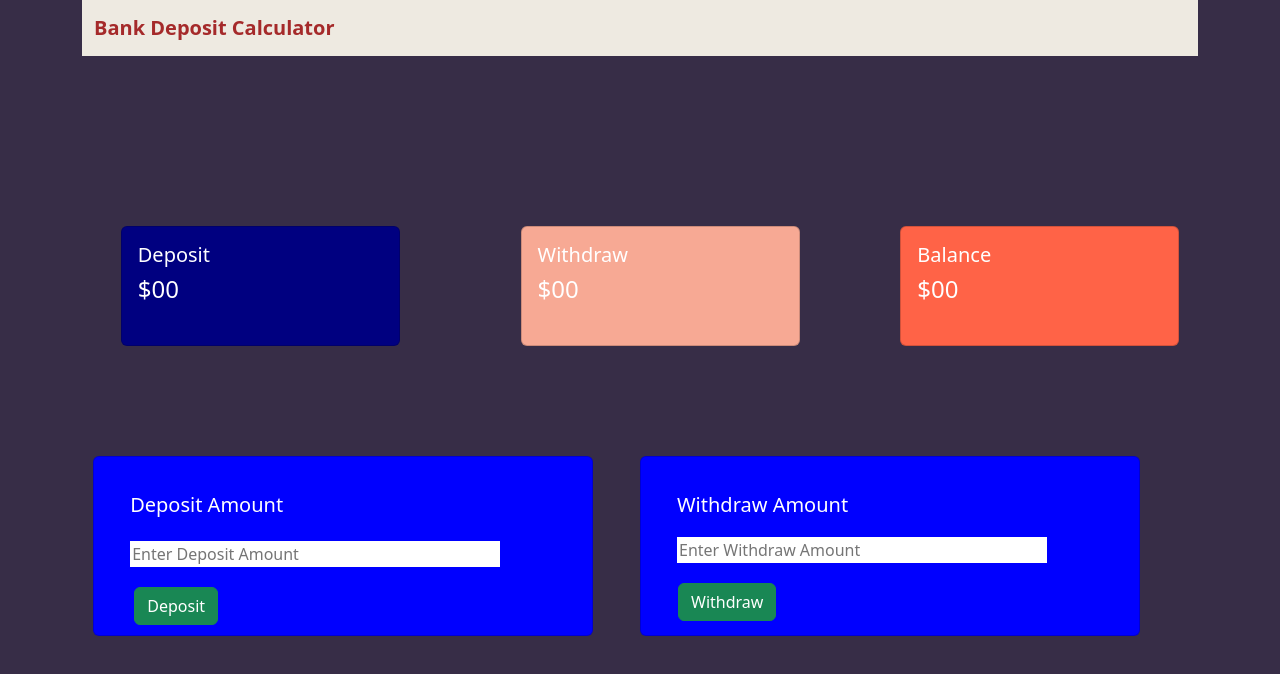
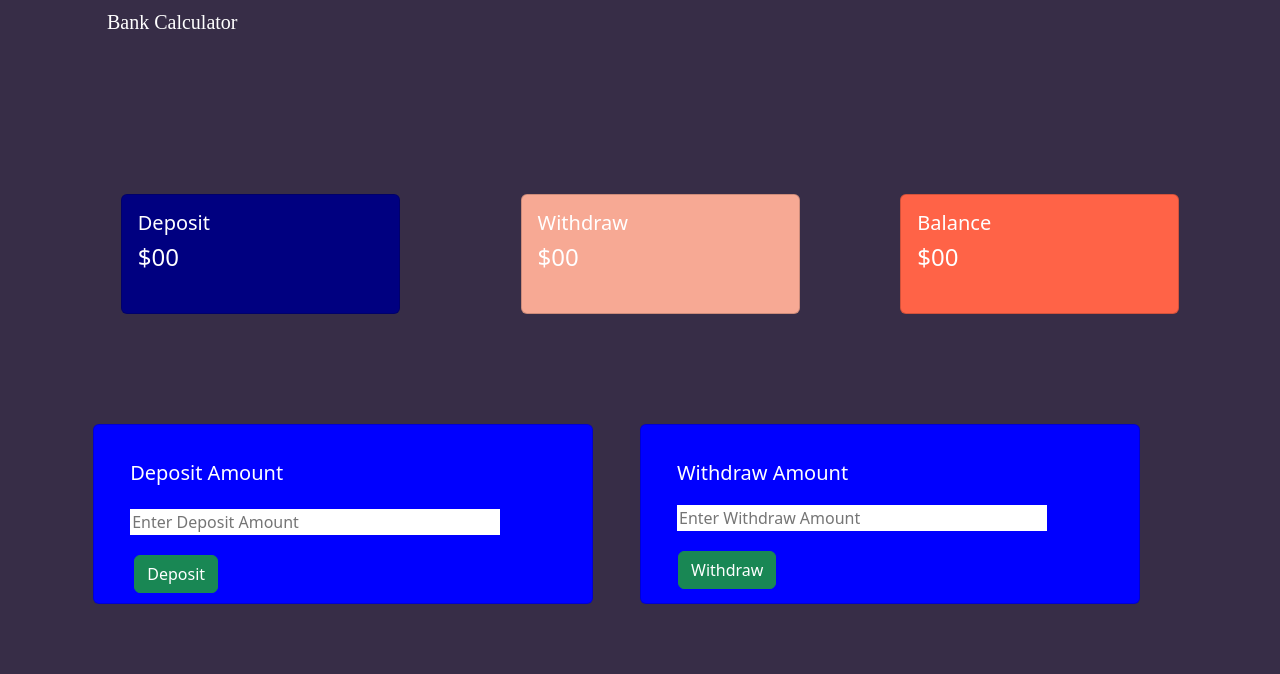
Before and after one commit to khrayhan7/Bank-deposit-Calculator, a plain HTML site: page index.html in a window 1280 px wide. Drawn offline with nearby package versions, Linux system fonts and the light colour scheme.

Commit message:
Bank-deposit-calculator-edited

```diff
--- a/index.html
+++ b/index.html
@@ -13,14 +13,33 @@
 </head>
 <body style="background-color: rgb(55, 45, 71);">
     <div class="container">
-        <div class="headerNav">
-            <nav id="nav-Design" class="navbar">
-                <div class="container-md">
-                  <span  id="nameDesign" class="navbar-brand">Bank Deposit Calculator</span>
-                </div>
-              </nav>
 
-        </div>
+      <div   class="header-sec">
+
+
+
+
+
+        <div style="position: relative;top: 10px;left: 25px; color: white;font-size: 20px;" class="logo-part">
+        <h4 style="font-family: 'PT Serif', serif;font-size: 20px;">Bank Calculator </h4></div>
+
+
+    <!-- <div style="font-family: 'PT Serif', serif;" class="container-fluid">
+        <div style="position: relative;left: 650px;bottom: 16px;" class="row">
+            <div style="width: 10%;border: none;color: white;" class="col-sm-3" >Home</div>
+            <div style="width: 10%;border: none;color: white;" class="col-sm-3" >About</div>
+            <div style="width: 10%;border: none;color: white;" class="col-sm-3" >Services</div>
+             <div style="width: 10%;border: none;color: white;" class="col-sm-3" >Contact</div>
+
+          </div> -->
+
+
+    <!-- </div> -->
+
+
+
+   </div>
+
 
         <div class="middle-Sec">
             <div style="width: 100%;" class="input-card">
--- a/style.css
+++ b/style.css
@@ -12,11 +12,7 @@ html{
 }
 
 
-#nav-Design{
-    background-color: rgb(238, 234, 225);
 
-
-}
 .btn{
 
     position: relative;
```
